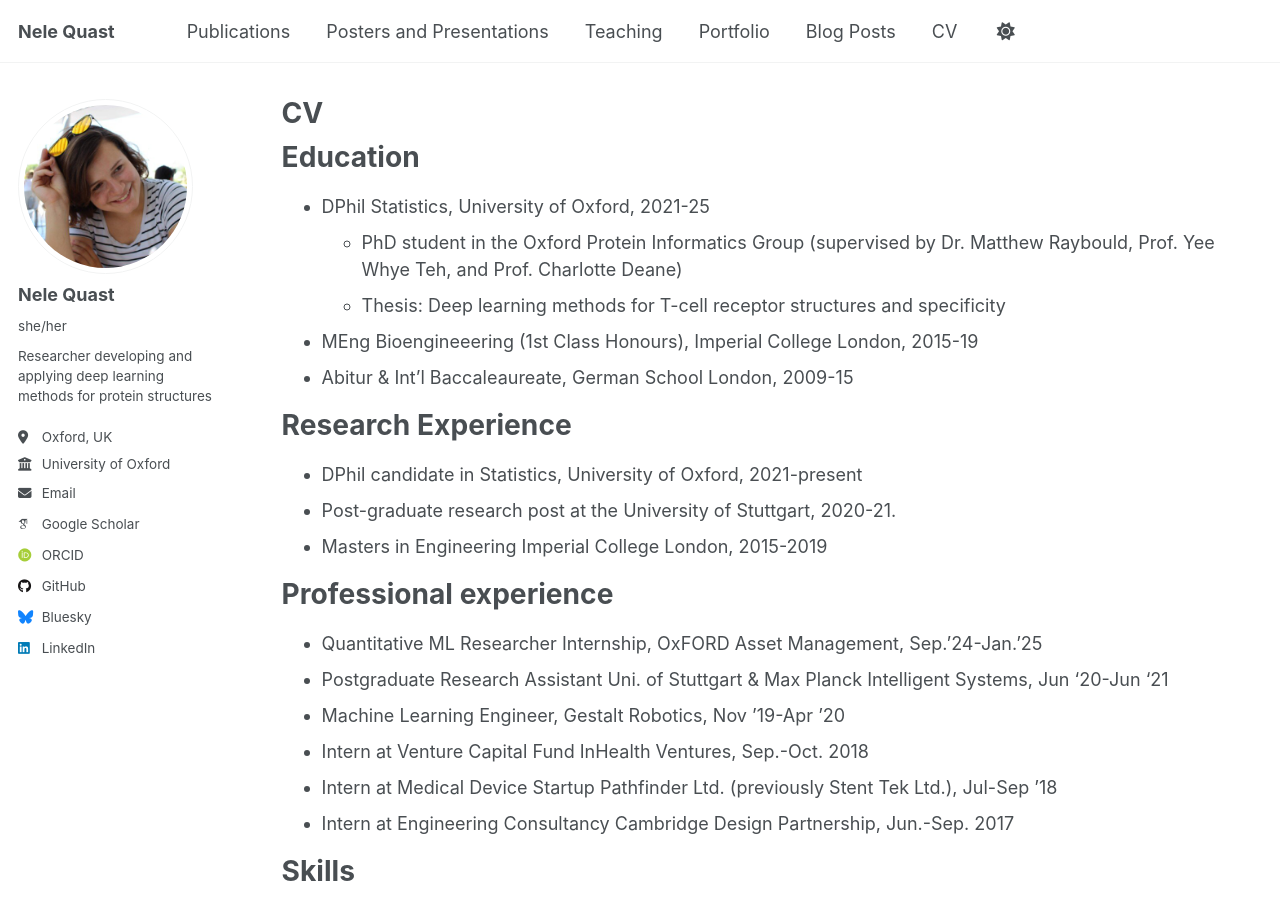
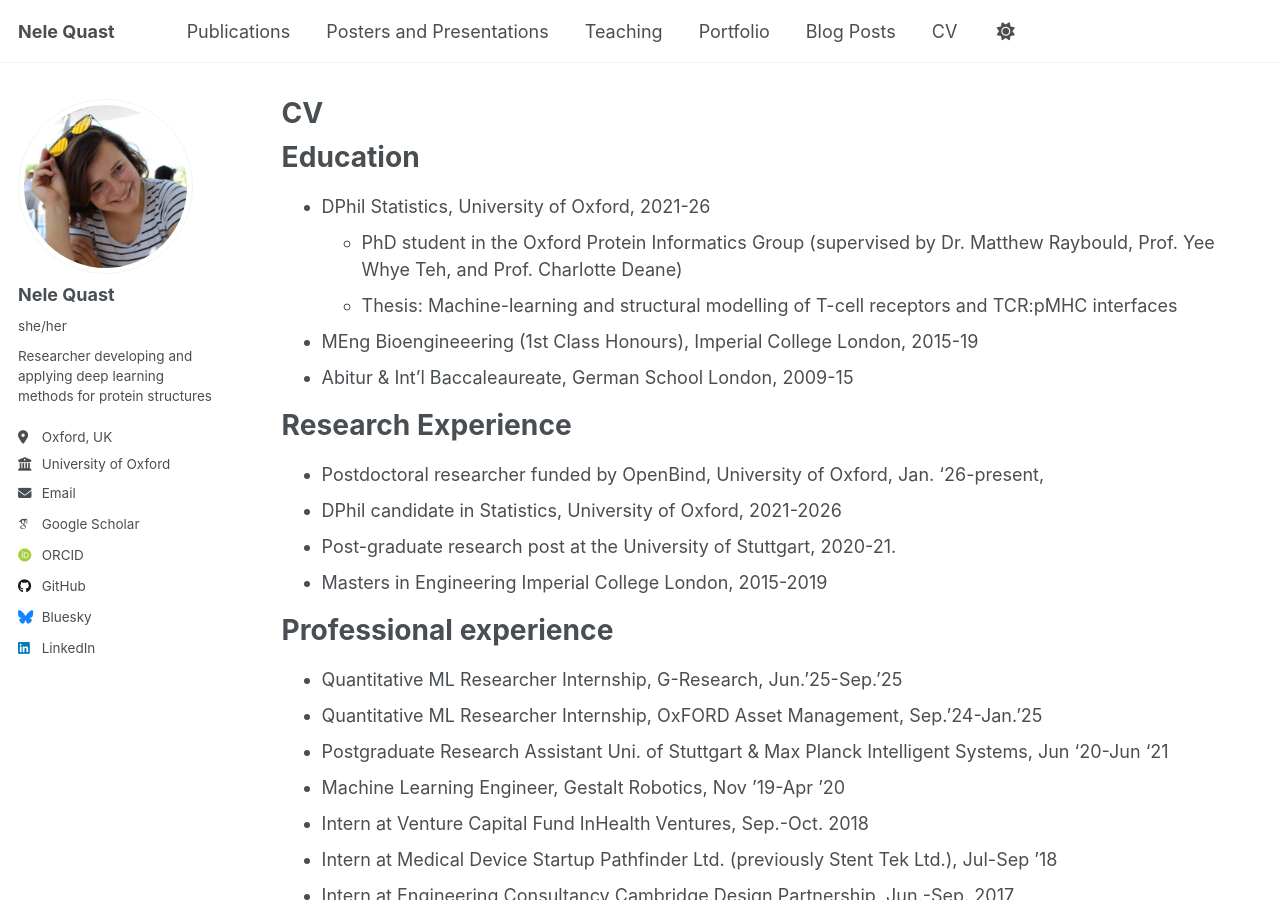
Before and after one commit to npqst/npqst.github.io, a Jekyll site: the page built from _pages/cv.md, in a window 1280 px wide and 900 px high. Built offline with Jekyll 4.4.1, drawn with Linux system fonts in a browser that asks for light colours; some web fonts are replaced.

Commit message:
updated cv with openbind postdoc

```diff
--- a/_pages/cv.md
+++ b/_pages/cv.md
@@ -11,16 +11,17 @@ redirect_from:
 
 Education
 ======
-* DPhil Statistics, University of Oxford, 2021-25
+* DPhil Statistics, University of Oxford, 2021-26
   * PhD student in the Oxford Protein Informatics Group (supervised by Dr. Matthew Raybould, Prof. Yee Whye Teh, and Prof. Charlotte Deane)
-  * Thesis: Deep learning methods for T-cell receptor structures and specificity
+  * Thesis: Machine-learning and structural modelling of T-cell receptors and TCR:pMHC interfaces
 * MEng Bioengineeering (1st Class Honours), Imperial College London, 2015-19
 * Abitur & Int’l Baccaleaureate, German School London, 2009-15
 
 
 Research Experience
 =====
-* DPhil candidate in Statistics, University of Oxford, 2021-present
+* Postdoctoral researcher funded by OpenBind, University of Oxford, Jan. '26-present,
+* DPhil candidate in Statistics, University of Oxford, 2021-2026
 * Post-graduate research post at the University of Stuttgart, 2020-21.
 * Masters in Engineering Imperial College London, 2015-2019
 
@@ -28,6 +29,7 @@ Research Experience
 Professional experience
 ======
 
+* Quantitative ML Researcher Internship, G-Research, Jun.'25-Sep.'25
 * Quantitative ML Researcher Internship, OxFORD Asset Management, Sep.'24-Jan.'25
 * Postgraduate Research Assistant Uni. of Stuttgart & Max Planck Intelligent Systems, Jun '20-Jun '21
 * Machine Learning Engineer, Gestalt Robotics, Nov ’19-Apr ’20
```
